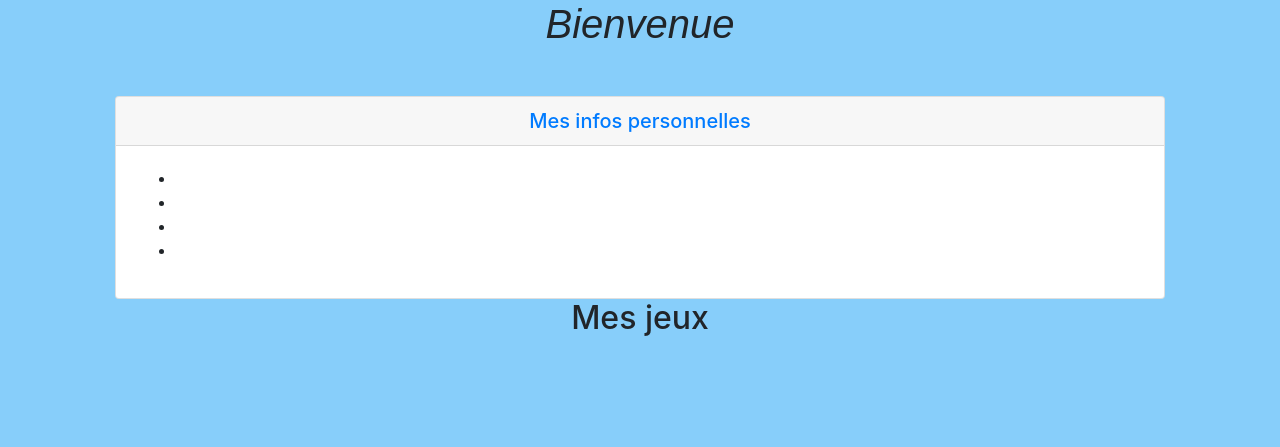
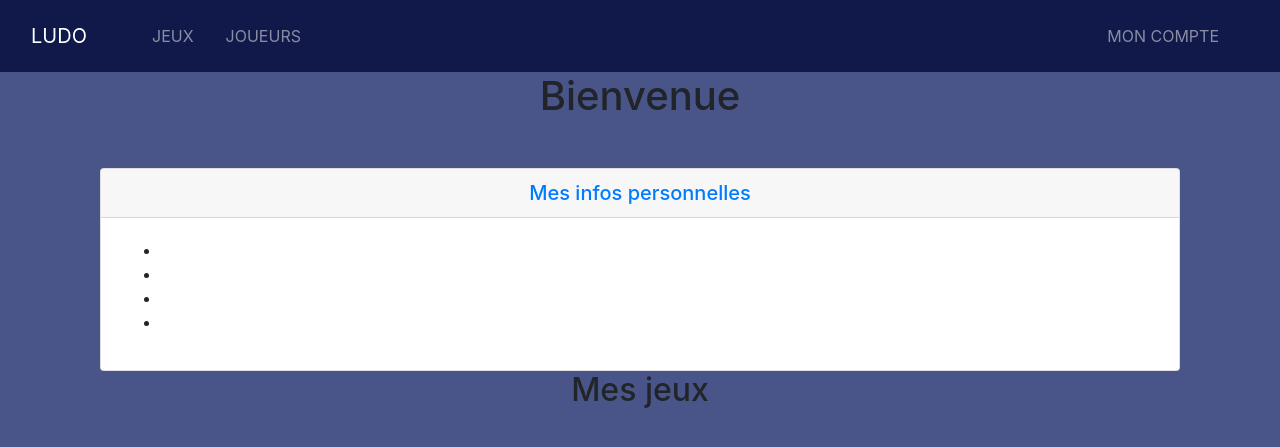
Before and after one commit to Bibirhum/ludo, a Symfony app: template templates/user_profile/index.html.twig in a window 1280 px wide. Shown: the top 447 px of the page. Run offline with Twig, Linux system fonts and the light colour scheme; the template is opened without the code that fills it, so the values that code supplies are empty; some libraries are stand-ins or nearby versions.

Commit message:
template et navbar

```diff
--- /dev/null
+++ b/public/css/global.css
@@ -0,0 +1,18 @@
+.navbar, footer{
+    background-color: rgba(17, 25, 74, 1);
+}
+body{
+    background-color: rgba(73, 85, 137, 1);
+}
+
+
+
+
+
+
+/* RESPONSIVE DESIGN */
+@media (min-width: 992px){
+	.nav-item:nth-child(3){
+        margin-left: auto;
+	}
+}
--- a/templates/home/index.html.twig
+++ b/templates/home/index.html.twig
@@ -3,12 +3,8 @@
 {% block title %}Hello HomeController!{% endblock %}
 
 {% block body %}
-<style>
-    .example-wrapper { margin: 1em auto; max-width: 800px; width: 95%; font: 18px/1.5 sans-serif; }
-    .example-wrapper code { background: #F5F5F5; padding: 2px 6px; }
-</style>
 
-<div class="example-wrapper">
+<div>
     <h1>LUDO</h1>
     <h2>RENCONTREZ DES JOUEURS PRES DE CHEZ VOUS</h2>
     <ul>
--- /dev/null
+++ b/templates/layout.html.twig
@@ -0,0 +1,49 @@
+<!DOCTYPE html>
+<html>
+<head>
+    <meta charset="UTF-8">
+    <meta name="viewport" content="width=device-width, initial-scale=1, shrink-to-fit=no">
+    <title>LUDO| {% block title %}{% endblock %}</title>
+    {% block stylesheets %}
+        <link rel="stylesheet" href="https://stackpath.bootstrapcdn.com/bootstrap/4.3.1/css/bootstrap.min.css" integrity="sha384-ggOyR0iXCbMQv3Xipma34MD+dH/1fQ784/j6cY/iJTQUOhcWr7x9JvoRxT2MZw1T" crossorigin="anonymous">
+        <!-- Custom styles for this template -->
+        <link href="{{ asset('css/global.css') }}" rel="stylesheet">
+    {% endblock %}
+</head>
+
+<body>
+<!-- Navigation -->
+<div class="container-fluid">
+    <nav class="navbar navbar-expand-lg navbar-dark row">
+        <a class="navbar-brand col-1" href="#">LUDO</a>
+        <button class="navbar-toggler" type="button" data-toggle="collapse" data-target="#navbarNav" aria-controls="navbarNav" aria-expanded="false" aria-label="Toggle navigation">
+            <span class="navbar-toggler-icon"></span>
+        </button>
+        <div class="collapse navbar-collapse col-11 row" id="navbarNav">
+            <ul class="navbar-nav d-flex col-12">
+                <li class="nav-item p-2">
+                    <a class="nav-link" href="#">JEUX</a>
+                </li>
+                <li class="nav-item p-2">
+                    <a class="nav-link" href="#">JOUEURS</a>
+                </li>
+                <li class="nav-item p-2">
+                    <a class="nav-link" href="#">MON COMPTE</a>
+                </li>
+            </ul>
+        </div>
+    </nav>
+</div>
+
+<!-- Page Content -->
+<div class="container-fluid">
+{% block body %}{% endblock %}
+</div>
+
+{% block javascripts %}
+    <script src="https://code.jquery.com/jquery-3.4.1.js" integrity="sha256-WpOohJOqMqqyKL9FccASB9O0KwACQJpFTUBLTYOVvVU=" crossorigin="anonymous"></script>
+    <script src="https://cdnjs.cloudflare.com/ajax/libs/tether/1.4.0/js/tether.min.js" integrity="sha384-DztdAPBWPRXSA/3eYEEUWrWCy7G5KFbe8fFjk5JAIxUYHKkDx6Qin1DkWx51bBrb" crossorigin="anonymous"></script>
+    <script src="https://stackpath.bootstrapcdn.com/bootstrap/4.3.1/js/bootstrap.min.js" integrity="sha384-JjSmVgyd0p3pXB1rRibZUAYoIIy6OrQ6VrjIEaFf/nJGzIxFDsf4x0xIM+B07jRM" crossorigin="anonymous"></script>
+{% endblock %}
+</body>
+</html>
--- a/templates/user_profile/index.html.twig
+++ b/templates/user_profile/index.html.twig
@@ -1,4 +1,4 @@
-{% extends 'base.html.twig' %}
+{% extends 'layout.html.twig' %}
 
 {% block title %}Mon profil{% endblock %}
 
```
